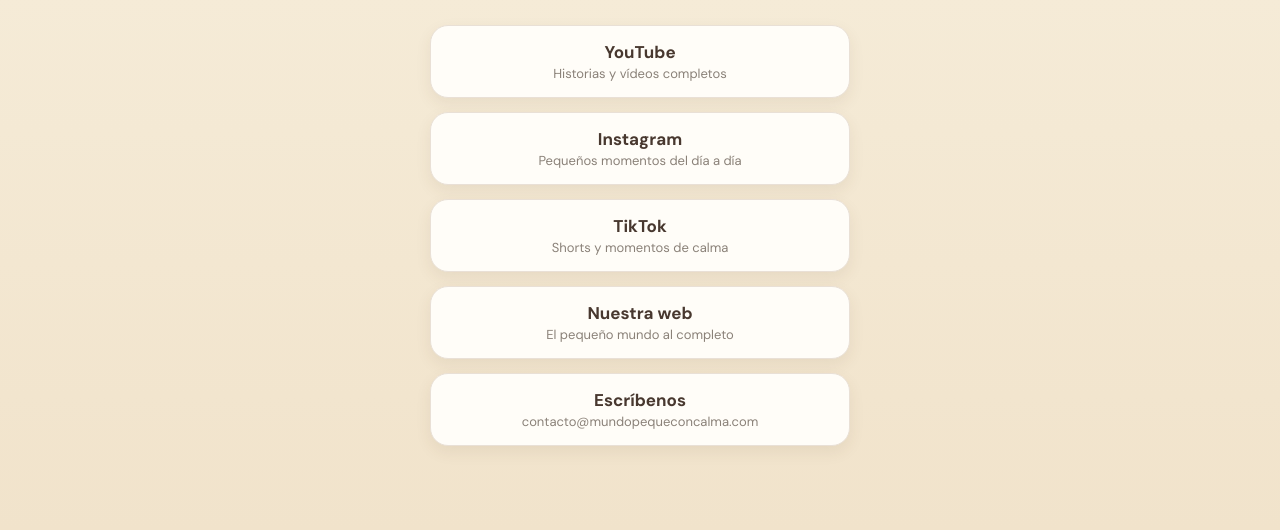
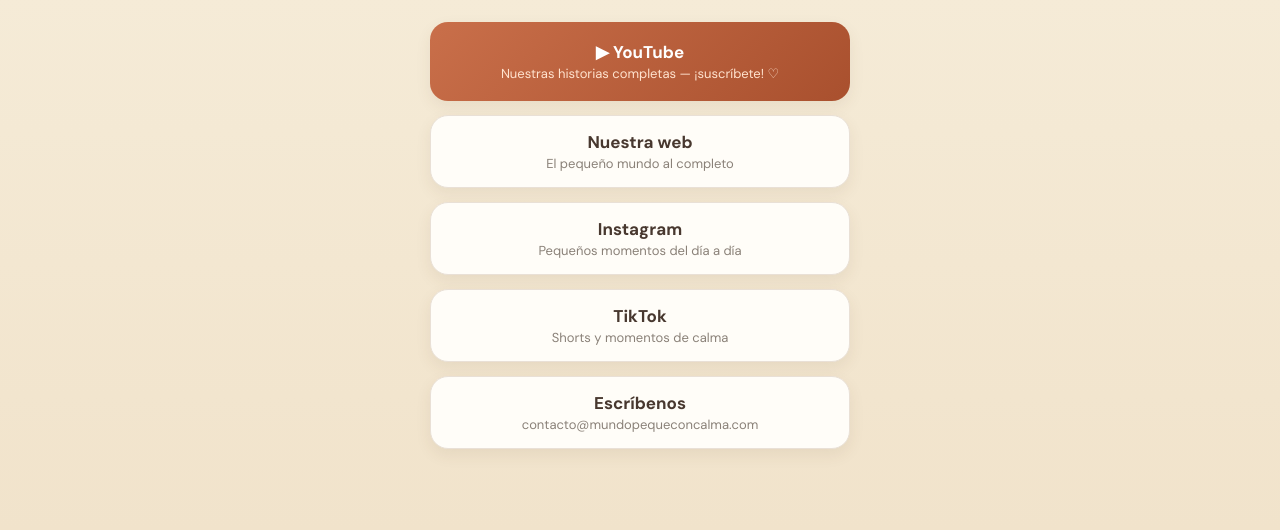
Before and after one commit to gomezvadrian-pixel/mundo-peque-web, a plain HTML site: page links.html in a window 1280 px wide. Shown: the part 270-800 px from the top of the page. Drawn offline with Linux system fonts and the light colour scheme.

Commit message:
YouTube destacado en la pagina de enlaces

```diff
--- a/links.html
+++ b/links.html
@@ -4,10 +4,10 @@
 <h1>Mundo Peque <span>· Con Calma</span></h1>
 <p class="links-motto">Pequeñas historias, grandes momentos de calma ♡</p>
 <nav class="links-list">
-<a class="link-btn" href="https://www.youtube.com/@mundopequeconcalma" target="_blank" rel="noopener"><strong>YouTube</strong><small>Historias y vídeos completos</small></a>
+<a class="link-btn featured" href="https://www.youtube.com/@mundopequeconcalma" target="_blank" rel="noopener"><strong>▶ YouTube</strong><small>Nuestras historias completas — ¡suscríbete! ♡</small></a>
+<a class="link-btn" href="index.html"><strong>Nuestra web</strong><small>El pequeño mundo al completo</small></a>
 <a class="link-btn" href="https://www.instagram.com/mundopequeconcalma/" target="_blank" rel="noopener"><strong>Instagram</strong><small>Pequeños momentos del día a día</small></a>
 <a class="link-btn" href="https://www.tiktok.com/@mundopequeconcalma" target="_blank" rel="noopener"><strong>TikTok</strong><small>Shorts y momentos de calma</small></a>
-<a class="link-btn" href="index.html"><strong>Nuestra web</strong><small>El pequeño mundo al completo</small></a>
 <a class="link-btn" href="mailto:contacto@mundopequeconcalma.com"><strong>Escríbenos</strong><small>contacto@mundopequeconcalma.com</small></a>
 </nav>
 </main>
--- a/styles.css
+++ b/styles.css
@@ -139,3 +139,4 @@
 .link-btn:hover{transform:translateY(-2px)}
 .link-btn strong{font-size:17px}
 .link-btn small{font-size:13px;color:#8a8178}
+.link-btn.featured{background:linear-gradient(135deg,#c96f4a,#a9502e);border:none;color:#fff;padding:19px 20px}.link-btn.featured small{color:#ffe3cf}
```
